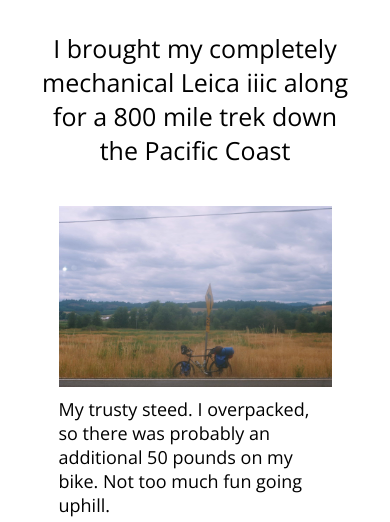
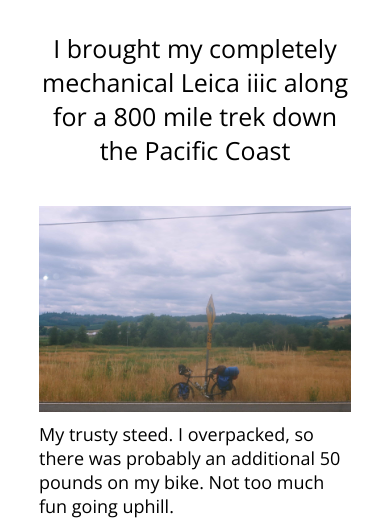
Before and after one commit to jason31415/jason31415.github.io, a plain HTML site: page other/other-bike.html in a window 390 px wide. Shown: the part 578-1100 px from the top of the page. Drawn offline with nearby package versions, Linux system fonts and the light colour scheme.

Commit message:
Update style.css

```diff
--- a/css/style.css
+++ b/css/style.css
@@ -592,8 +592,8 @@ a:hover, .menu-active {
         font-weight: 400;
     }
     .content-block {
-        padding-left: 15%;
-        padding-right: 15%;
+        padding-left: 10%;
+        padding-right: 10%;
         margin-bottom: 2.5%;
     }
     #project-page-text p{
```
